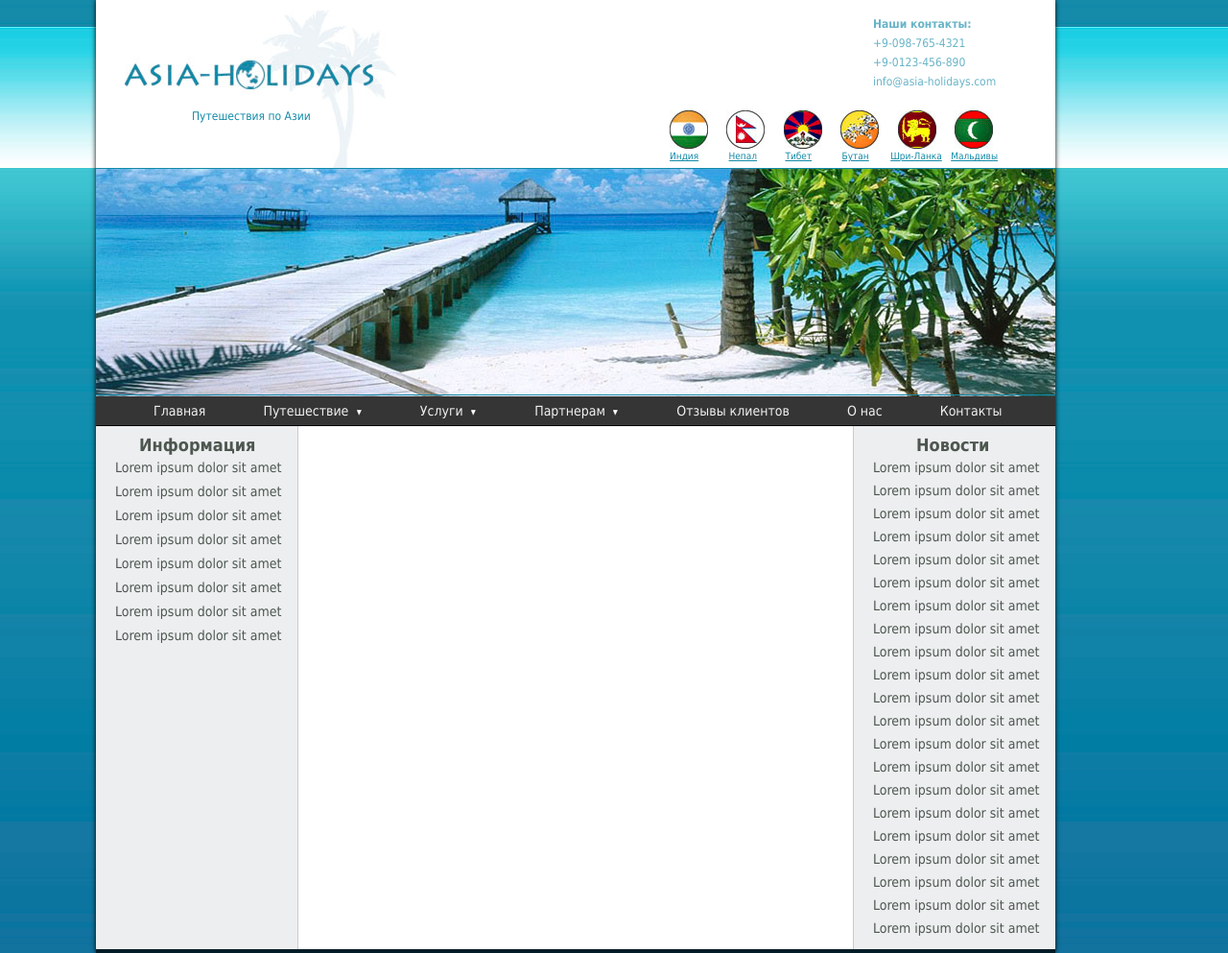
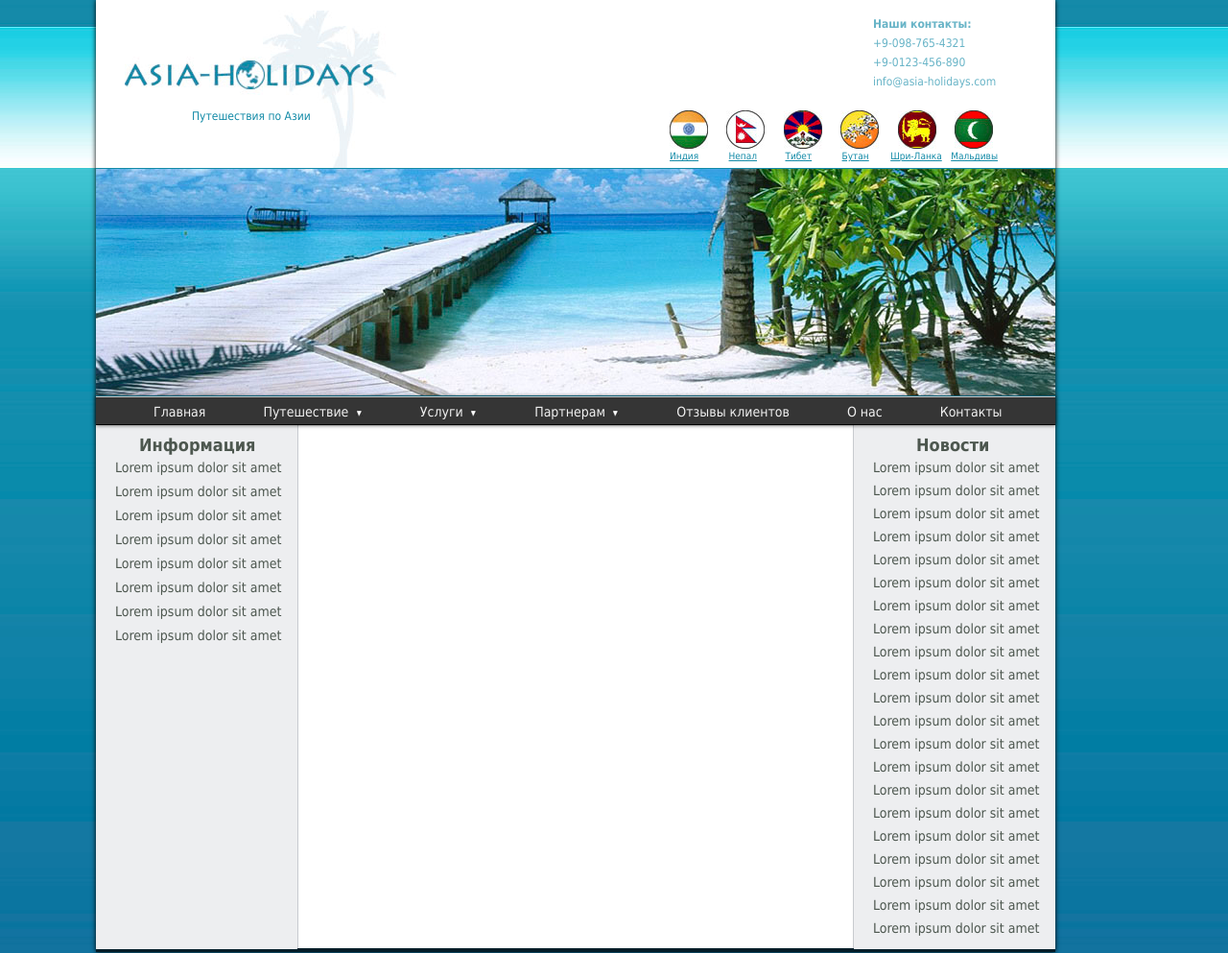
Before and after one commit to LepninVitaliy/VitaliyLepnin.github.io, a plain HTML site: page homework4/index.html in a window 1280 px wide. Shown: the top 993 px of the page at 96% size. Drawn offline with Linux system fonts and the light colour scheme.

Commit message:
chenges in homework4

```diff
--- a/homework4/css/style.css
+++ b/homework4/css/style.css
@@ -156,15 +156,16 @@ li:nth-child(1) {
 
 .SeaImg
 img {
-	margin-top: 235px;
+	margin-top: 236px;
 }
 
 .menu_box {
 	width: 1000px;
-	height: 30px;
+	height: 28px;
 	background-color: #353535;
 	border-bottom: 1px solid #000;
-	box-shadow: 0 4px 4px -4px rgba(0, 0, 0, .01);
+	border-top: 1px solid #cacbcb;
+	box-shadow: 0 0 4px 0 rgba(0, 0, 0, .75);
 	position: relative;
 	z-index: 1;
 }
```
